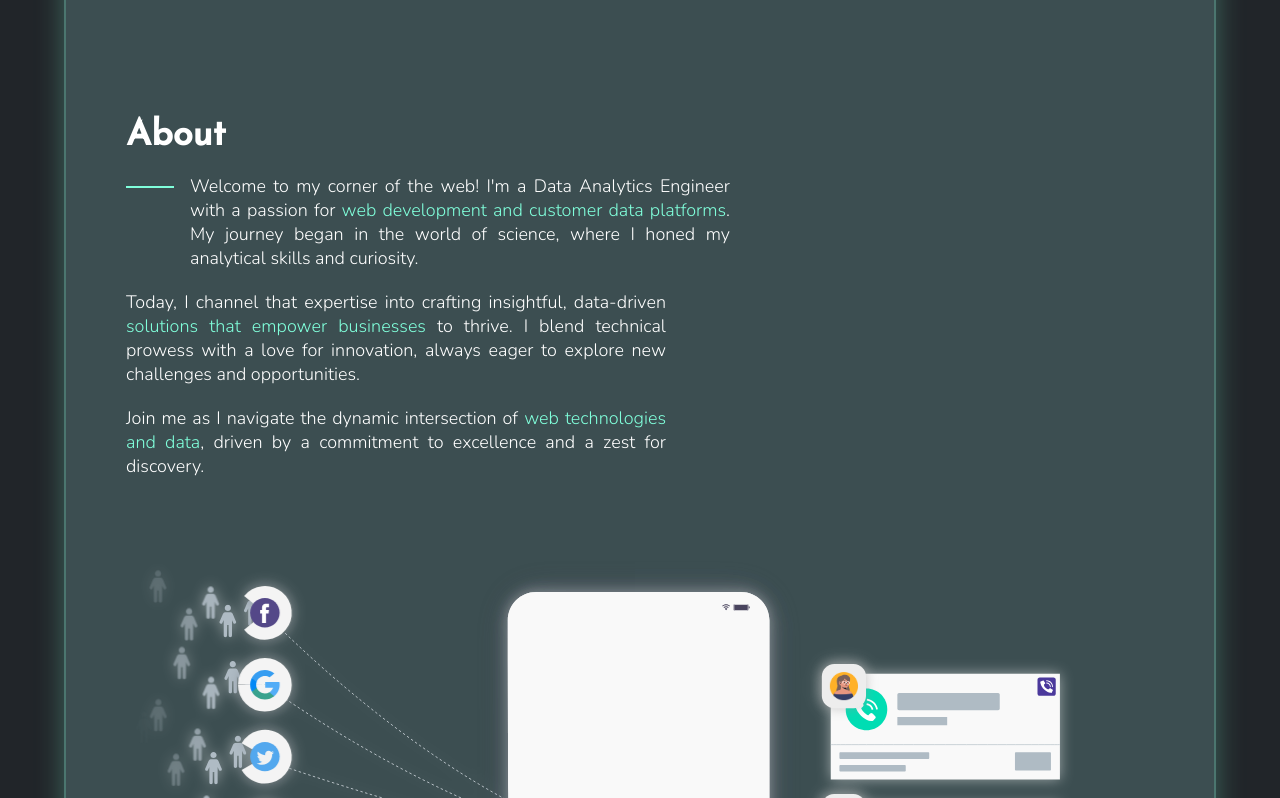
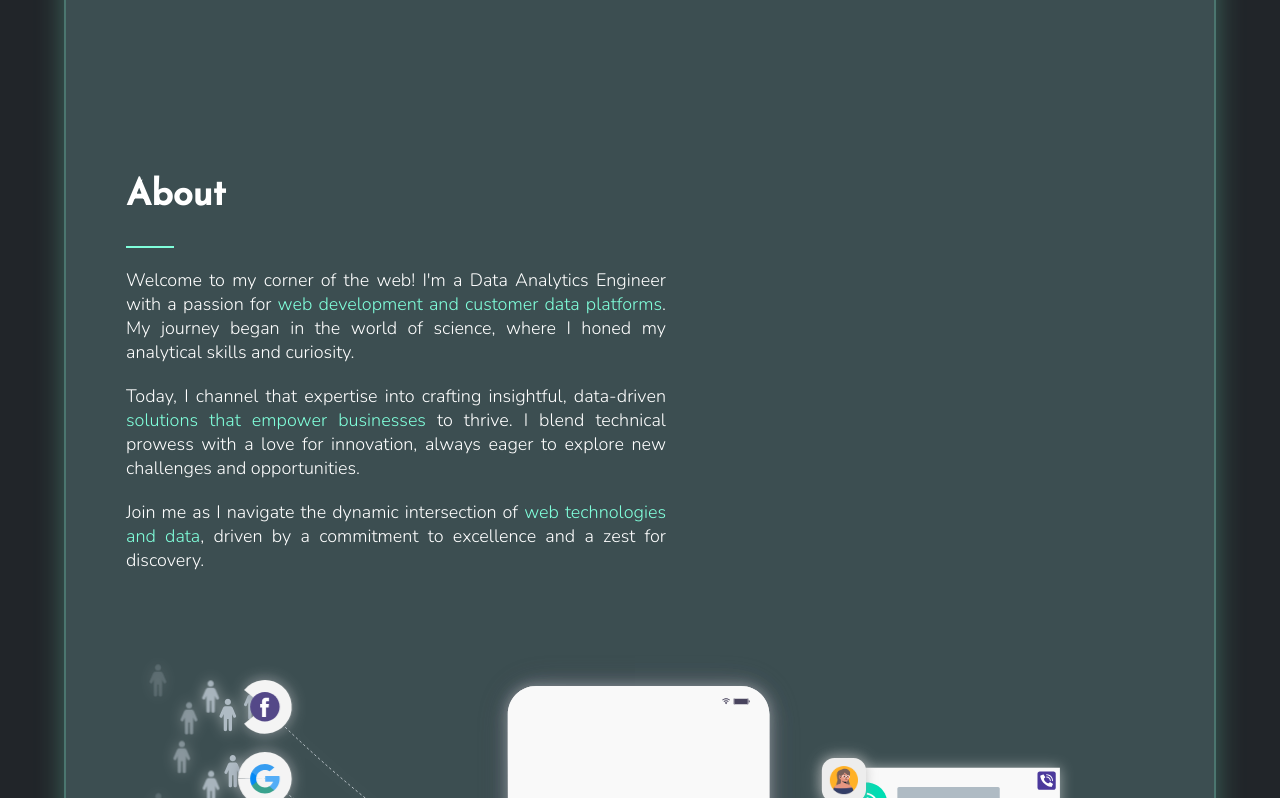
Before and after one commit to crlarrea/crlarrea.github.io, a React (Vite) app: page / in a window 1280 px wide. Shown: the part 722-1520 px from the top of the page. Built offline with nearby package versions, Linux system fonts and the light colour scheme; no server answers; the database is empty.

Commit message:
remove shadow hero image

```diff
--- a/src/assets/styles/App.css
+++ b/src/assets/styles/App.css
@@ -58,6 +58,7 @@ header {
   display: flex;
   padding-left: 60px;
   padding-right: 60px;
+  padding-bottom: 60px;
 }
 
 nav {
@@ -750,6 +751,13 @@ h2 {
     flex-flow: column nowrap;
     row-gap: 60px;
   }
+  .about article {
+    flex-flow: column nowrap;
+  }
+  .about article p:first-of-type {
+    flex: 0 0 100%;
+    max-width: 80px;
+  }
   .experience article ul {
     min-width: 80%;
   }
--- a/src/assets/styles/App.scss
+++ b/src/assets/styles/App.scss
@@ -20,6 +20,7 @@ header {
   padding: {
     left: $xh;
     right: $xh;
+    bottom: $xh;
   }
 }
 nav {
--- a/src/assets/styles/Tablet.scss
+++ b/src/assets/styles/Tablet.scss
@@ -23,7 +23,6 @@
     }
     p {
       margin-left: 0;
-
     }
   }
 
@@ -47,10 +46,18 @@
   .about {
     flex-flow: column nowrap;
     row-gap: $xh;
+    article {
+      flex-flow: column nowrap;
+      p{
+        &:first-of-type{
+          flex: 0 0 100%;
+          max-width: 80px;
+        }
+      }
+    }
   }
 
   .experience {
-
     article {
       ul {
         min-width: 80%;
@@ -77,12 +84,12 @@
       }
     }
   }
-  .training{
-    article{
-      &:last-of-type{
-        div{
+  .training {
+    article {
+      &:last-of-type {
+        div {
           width: 100%;
-          svg[data-direction]{
+          svg[data-direction] {
             display: none;
           }
         }
```
Also changed, not shown: 1 other file (tests, documents, lock files or other folders).
